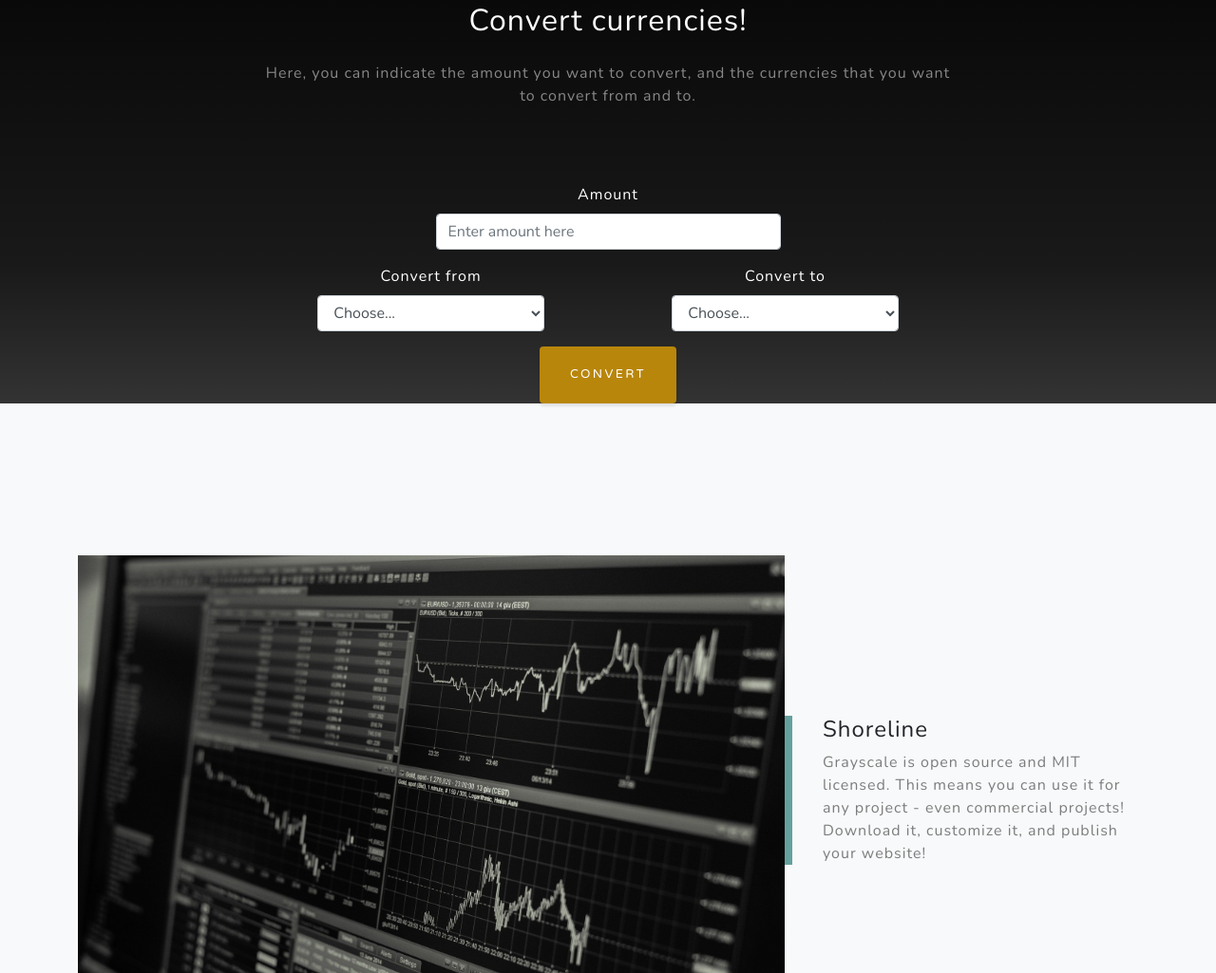
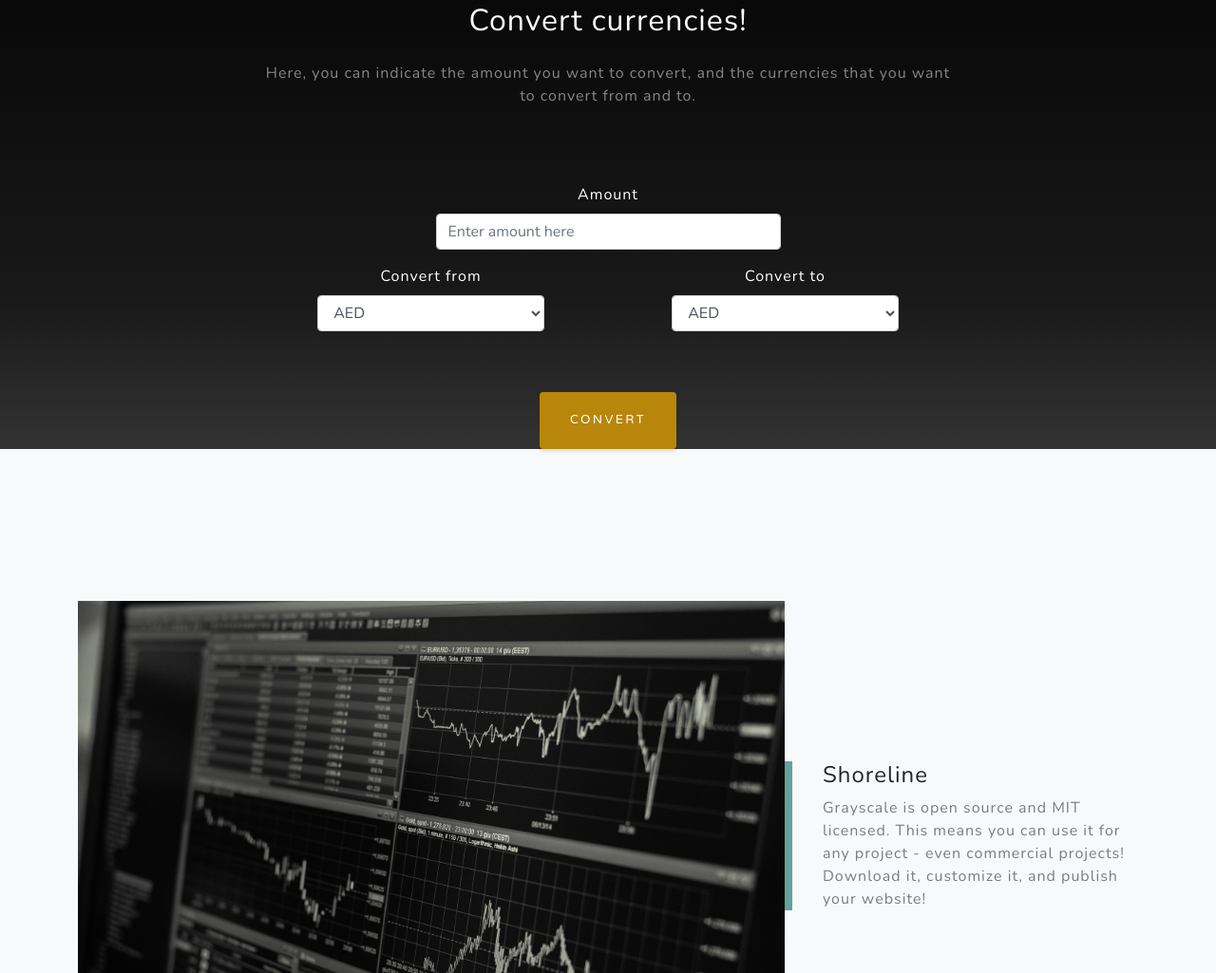
Before and after one commit to nhaaki/ID_S10206177_NurHakimi_Assignment2, a plain HTML site: page index.html in a window 1280 px wide. Shown: the part 957-1982 px from the top of the page at 95% size. Drawn offline with nearby package versions, Linux system fonts and the light colour scheme; files whose address does not match are found by name.

Commit message:
Add js to form (isNumber) and more options

```diff
--- a/index.html
+++ b/index.html
@@ -55,8 +55,8 @@
                         <form id="convertcurrency">
                             <div class="form-row">
                               <div class="form-group col-md-6 mx-auto">
-                                <label for="inputEmail4" class="text-white">Amount</label>
-                                <input type="email" class="form-control" id="inputEmail4" placeholder="Enter amount here">
+                                <label for="amount" class="text-white">Amount</label>
+                                <input type="number" class="form-control" onkeypress="return isNumber(event)" id="amount" placeholder="Enter amount here">
                               </div>
 
                             </div>
@@ -66,21 +66,45 @@
                                 <div class="form-group col-md-4 mx-auto">
                                     <label for="inputState" class="text-white">Convert from</label>
                                     <select id="inputState" class="form-control">
-                                      <option selected>Choose...</option>
-                                      <option>...</option>
+                                      <option selected>AED</option>
+                                      <option>AFN</option>
+                                      <option>EUR</option>
+                                      <option>HKD</option>
+                                      <option>INR</option>
+                                      <option>KRW</option>
+                                      <option>KWD</option>
+                                      <option>MYR</option>
+                                      <option>NZD</option>
+                                      <option>PHP</option>
+                                      <option>SGD</option>
+                                      <option>THB</option>
+                                      <option>USD</option>
+                                      <option>YER</option>
                                     </select>
                                   </div>
                               <div class="form-group col-md-4 mx-auto">
                                 <label for="inputState" class="text-white">Convert to</label>
                                 <select id="inputState" class="form-control">
-                                  <option selected>Choose...</option>
-                                  <option>...</option>
-                                </select>
+                                    <option selected>AED</option>
+                                    <option>AFN</option>
+                                    <option>EUR</option>
+                                    <option>HKD</option>
+                                    <option>INR</option>
+                                    <option>KRW</option>
+                                    <option>KWD</option>
+                                    <option>MYR</option>
+                                    <option>NZD</option>
+                                    <option>PHP</option>
+                                    <option>SGD</option>
+                                    <option>THB</option>
+                                    <option>USD</option>
+                                    <option>YER</option>
+                                  </select>
                               </div>
 
                             </div>
 
-                            <button type="submit" class="btn btn-primary">Convert</button>
+                            <button type="submit" class="btn btn-primary mt-5">Convert</button>
                           </form>
                     </div>
                 </div>
@@ -198,5 +222,20 @@
         <script src="https://cdnjs.cloudflare.com/ajax/libs/jquery-easing/1.4.1/jquery.easing.min.js"></script>
         <!-- Core theme JS-->
         <script src="script.js"></script>
+        <script>
+            function isNumber(evt) {
+                evt = (evt) ? evt : window.event;
+                var charCode = (evt.which) ? evt.which : evt.keyCode;
+                if ((charCode > 31 && (charCode < 48 || charCode > 57))) {
+                    if (charCode == 46){
+                        return true;
+                    }
+                    else
+                        return false;
+                }
+
+                return true;
+            }
+        </script>
     </body>
 </html>
```
